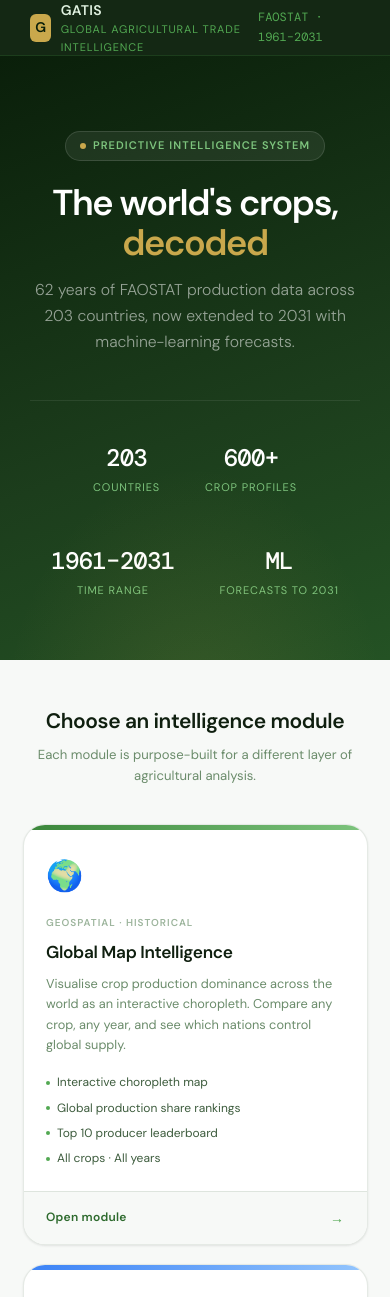
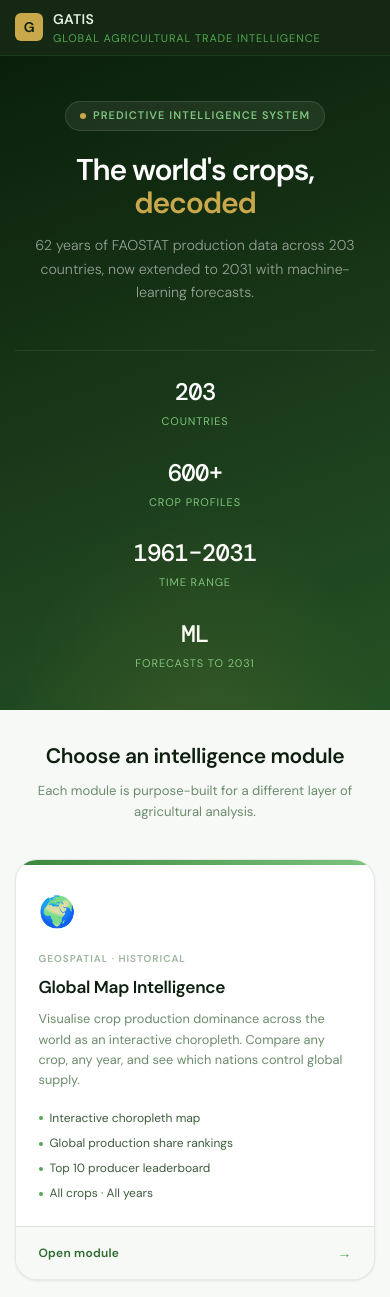
Before and after one commit to adityacoddes/GATIS-Global-Trade-Intelligence, a FastAPI app: page / in a window 390 px wide. Shown: the top 1297 px of the page. Run offline with FastAPI, Linux system fonts and the light colour scheme.

Commit message:
style: add mobile responsiveness media queries for navigation, control strip, maps, and stats

```diff
--- a/frontend/templates/index.html
+++ b/frontend/templates/index.html
@@ -85,6 +85,34 @@
         /* FOOTER */
         .footer { text-align: center; padding: 2rem; font-size: 12px; color: var(--text-hint); border-top: 1px solid var(--border); }
         .footer span { color: var(--green-400); }
+
+        @media (max-width: 600px) {
+            .topbar {
+                padding: 0 1rem;
+            }
+            .topbar-meta {
+                display: none;
+            }
+            .hero-section {
+                padding: 3rem 1rem 2.5rem;
+            }
+            .hero-title {
+                font-size: 2rem;
+            }
+            .hero-desc {
+                font-size: 0.95rem;
+                margin-bottom: 1.5rem;
+            }
+            .hero-stats {
+                gap: 1.5rem;
+                flex-direction: column;
+                align-items: center;
+                padding-top: 1.5rem;
+            }
+            .nav-section {
+                padding: 2rem 1rem 3rem;
+            }
+        }
     </style>
 </head>
 <body>
```
Also changed, not shown: frontend/static/shared.css (+95 -0 lines).
